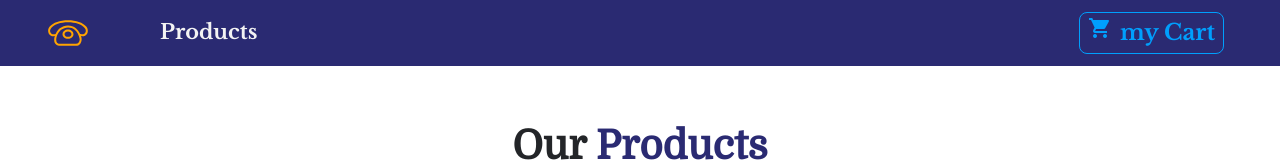
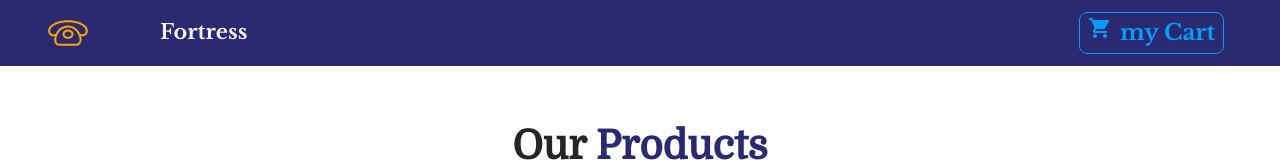
Before and after one commit to daryllcapistrano/cityboardshop_webstore, a React (Create React App) app: page / in a window 1280 px wide. Shown: the top 162 px of the page. Built offline with nearby package versions, Linux system fonts and the light colour scheme.

Commit message:
update company name

```diff
--- a/public/index.html
+++ b/public/index.html
@@ -29,7 +29,7 @@
     <!-- Material Fonts -->
     <link href="https://fonts.googleapis.com/icon?family=Material+Icons"
       rel="stylesheet">
-    <title>City Boardshop</title>
+    <title>Fortress Co.</title>
   </head>
   <body>
     <noscript>You need to enable JavaScript to run this app.</noscript>
--- a/src/components/Navbar.js
+++ b/src/components/Navbar.js
@@ -19,7 +19,7 @@ export default class Navar extends Component {
 				<ul className="navbar-nav align-items-center">
 					<li className="nav-item ml-5">
 						<Link to="/" className="nav-link">
-							products
+							Fortress
 						</Link>
 					</li>
 				</ul>
```
